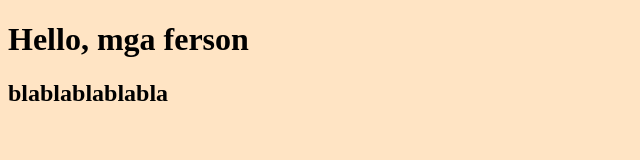
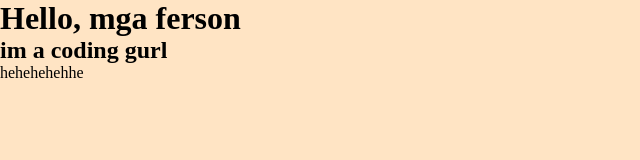
Before and after one commit to rheacezil/my-first-repo, a plain HTML site: page index.html in a window 1280 px wide. Shown: the whole page, without its empty margins (0-640 px from the left). Drawn offline with Linux system fonts and the light colour scheme.

Commit message:
edited main content

```diff
--- a/index.html
+++ b/index.html
@@ -9,6 +9,7 @@
 </head>
 <body>
     <h1>Hello, mga ferson</h1>
-    <h2>blablablablabla</h2>
+    <h2>im a coding gurl</h2>
+    <p>hehehehehhe</p>
 </body>
 </html>
--- a/style.css
+++ b/style.css
@@ -1,3 +1,5 @@
 * {
     background-color: bisque;
+    margin: 0;
+    padding: 0;
 }
```
